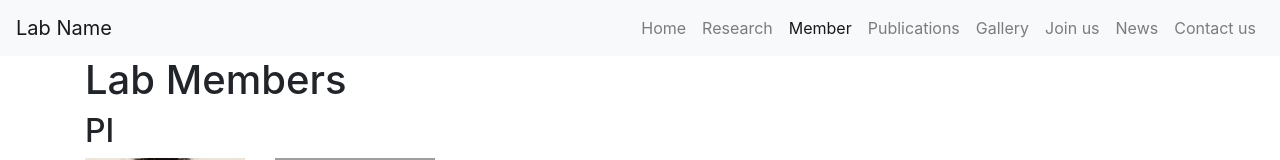
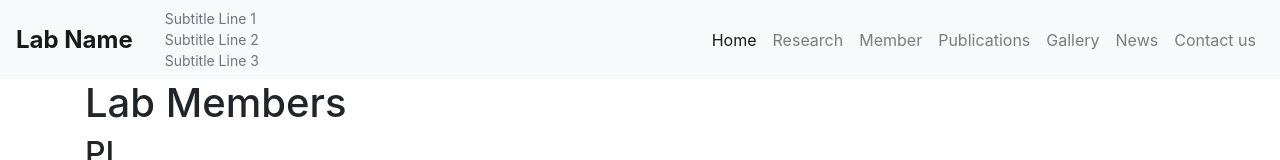
Before and after one commit to WenSuiLo/hello-world, a plain HTML site: page Member_1.html in a window 1280 px wide. Shown: the top 160 px of the page. Drawn offline with nearby package versions, Linux system fonts and the light colour scheme; grey boxes are pictures that could not be loaded.

Commit message:
Add files via upload

```diff
--- a/Member_1.html
+++ b/Member_1.html
@@ -9,6 +9,17 @@
   <style>
     .navbar {
       background-color: #f8f9fa; /* Set header background color */
+    }
+    .navbar-brand {
+      font-size: 24px; /* Larger font size for the Lab Name */
+      font-weight: bold; /* Optional: Set font weight to bold */
+    }
+    .navbar-subtitle {
+      font-size: 14px; /* Smaller font size for the subtitle */
+      color: #6c757d; /* Optional: Customize subtitle color */
+    }
+    .navbar-subtitle p {
+      margin: 0; /* Optional: Remove default margin for the subtitle */
     }
     .member-card {
       border: none;
@@ -45,29 +56,32 @@
   <!-- Navbar -->
   <nav class="navbar navbar-expand-lg navbar-light">
     <a class="navbar-brand" href="#">Lab Name</a>
+    <div class="navbar-subtitle ml-3">
+      <p>Subtitle Line 1</p>
+      <p>Subtitle Line 2</p>
+      <p>Subtitle Line 3</p>
+    </div>
+    </a>
     <button class="navbar-toggler" type="button" data-toggle="collapse" data-target="#navbarNav" aria-controls="navbarNav" aria-expanded="false" aria-label="Toggle navigation">
       <span class="navbar-toggler-icon"></span>
     </button>
     <div class="collapse navbar-collapse" id="navbarNav">
       <ul class="navbar-nav ml-auto">
-        <li class="nav-item">
-          <a class="nav-link" href="#">Home</a>
+        <li class="nav-item active">
+          <a class="nav-link" href="index.html">Home</a>
         </li>
         <li class="nav-item">
-          <a class="nav-link" href="#">Research</a>
-        </li>
-        <li class="nav-item active">
-          <a class="nav-link" href="#">Member</a>
+          <a class="nav-link" href="Research.html">Research</a>
         </li>
         <li class="nav-item">
-          <a class="nav-link" href="#">Publications</a>
+          <a class="nav-link" href="Member_1.html">Member</a>
         </li>
         <li class="nav-item">
-            <a class="nav-link" href="#">Gallery</a>
+          <a class="nav-link" href="publication.html">Publications</a>
+        </li>
+        <li class="nav-item">
+            <a class="nav-link" href="gallery.html">Gallery</a>
           </li>
-        <li class="nav-item">
-          <a class="nav-link" href="#">Join us</a>
-        </li>
         <li class="nav-item">
           <a class="nav-link" href="#">News</a>
         </li>
```
